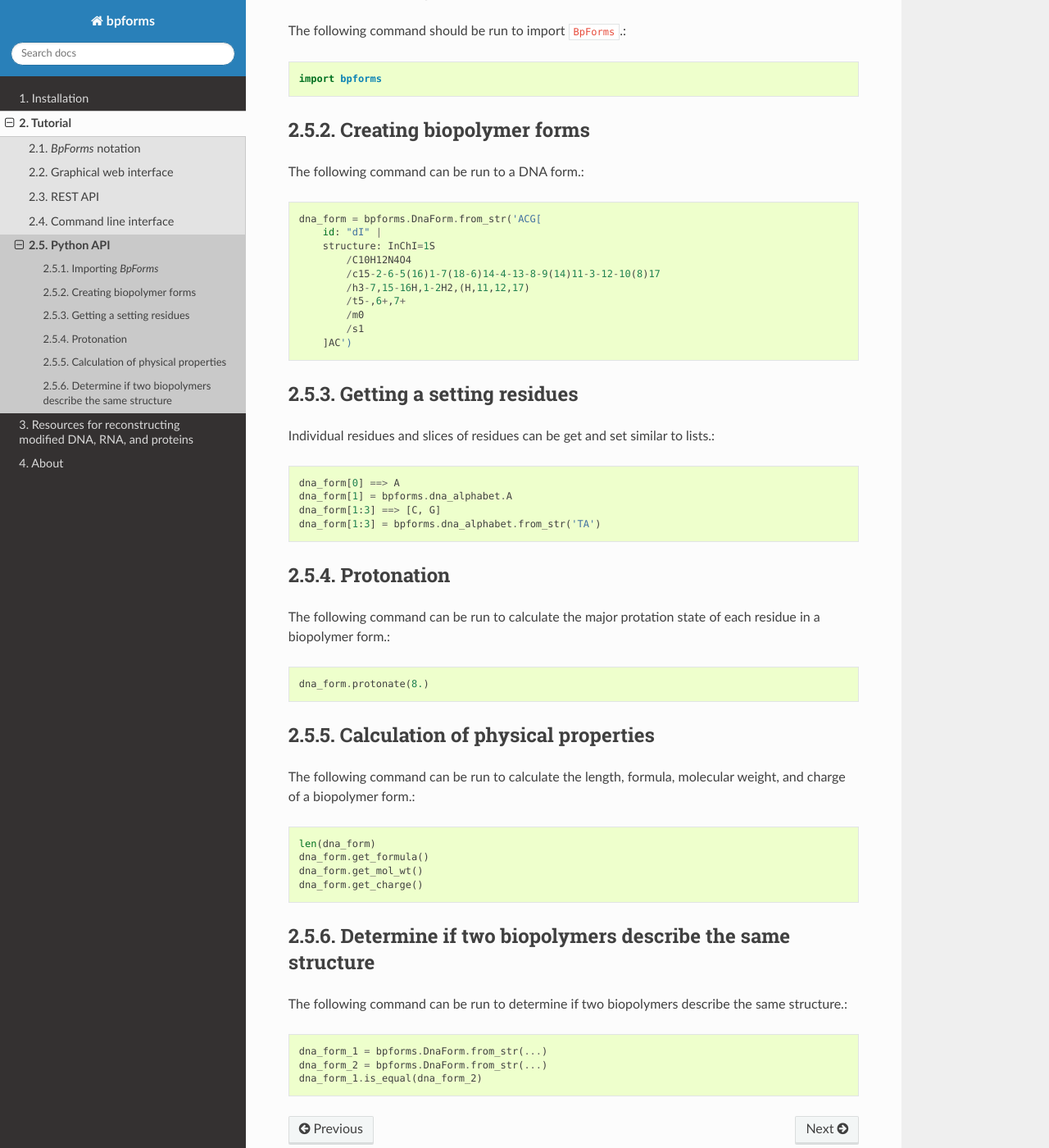
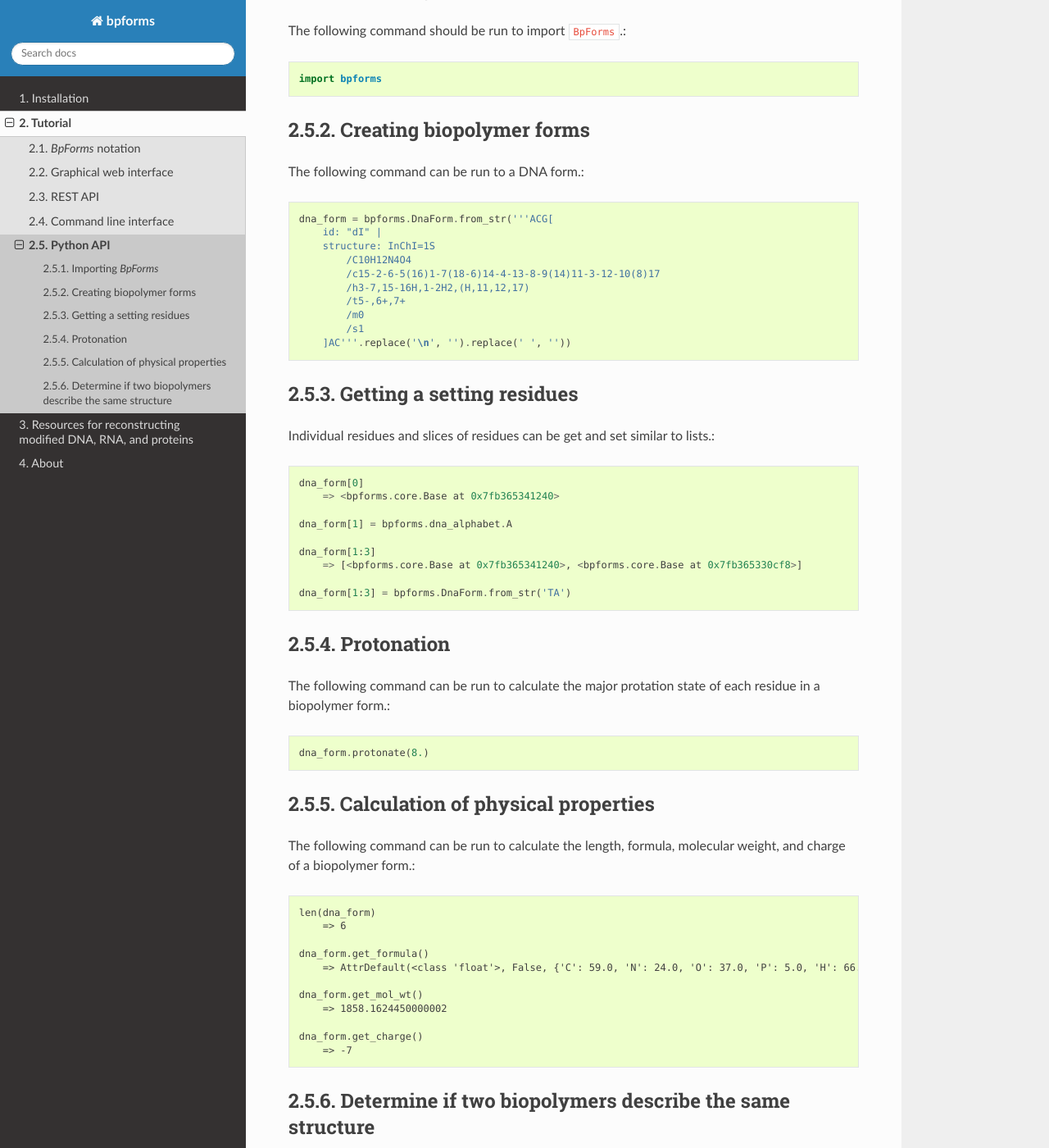
Before and after one commit to KarrLab/bpforms, a Sphinx documentation site: the page built from docs/python_api.rst, in a window 1280 px wide and 1400 px high, scrolled down 190 px. Shown: the whole window at 82% size. Built offline with Sphinx 7.4.7 and the Read the Docs theme 2.0.0, drawn with Linux system fonts in a browser that asks for light colours; pages that are not in the unit, such as notebooks, are missing from menus; some of the changed text lies outside the part shown.

Commit message:
updating for refactoring and debugging

```diff
--- a/docs/python_api.rst
+++ b/docs/python_api.rst
@@ -17,7 +17,7 @@ Creating biopolymer forms
 
 The following command can be run to a DNA form.::
 
-    dna_form = bpforms.DnaForm.from_str('ACG[
+    dna_form = bpforms.DnaForm.from_str('''ACG[
         id: "dI" |
         structure: InChI=1S
             /C10H12N4O4
@@ -26,17 +26,22 @@ The following command can be run to a DNA form.::
             /t5-,6+,7+
             /m0
             /s1
-        ]AC')
+        ]AC'''.replace('\n', '').replace(' ', ''))
 
 
 Getting a setting residues
 ^^^^^^^^^^^^^^^^^^^^^^^^^^
 Individual residues and slices of residues can be get and set similar to lists.::
 
-    dna_form[0] ==> A
+    dna_form[0]
+        => <bpforms.core.Base at 0x7fb365341240>
+
     dna_form[1] = bpforms.dna_alphabet.A
-    dna_form[1:3] ==> [C, G]
-    dna_form[1:3] = bpforms.dna_alphabet.from_str('TA')
+
+    dna_form[1:3]
+        => [<bpforms.core.Base at 0x7fb365341240>, <bpforms.core.Base at 0x7fb365330cf8>]
+
+    dna_form[1:3] = bpforms.DnaForm.from_str('TA')
 
 
 Protonation
@@ -51,15 +56,28 @@ Calculation of physical properties
 The following command can be run to calculate the length, formula, molecular weight, and charge of a biopolymer form.::
 
     len(dna_form)
+        => 6
+
     dna_form.get_formula()
+        => AttrDefault(<class 'float'>, False, {'C': 59.0, 'N': 24.0, 'O': 37.0, 'P': 5.0, 'H': 66.0})
+
     dna_form.get_mol_wt()
+        => 1858.1624450000002
+
     dna_form.get_charge()
+        => -7
 
 
 Determine if two biopolymers describe the same structure
 ^^^^^^^^^^^^^^^^^^^^^^^^^^^^^^^^^^^^^^^^^^^^^^^^^^^^^^^^
 The following command can be run to determine if two biopolymers describe the same structure.::
 
-    dna_form_1 = bpforms.DnaForm.from_str(...)
-    dna_form_2 = bpforms.DnaForm.from_str(...)
+    dna_form_1 = bpforms.DnaForm.from_str('ACGT')
+    dna_form_2 = bpforms.DnaForm.from_str('ACGT')
+    dna_form_3 = bpforms.DnaForm.from_str('GCTC')
+
     dna_form_1.is_equal(dna_form_2)
+        => True
+
+    dna_form_1.is_equal(dna_form_3)
+        => False
```
